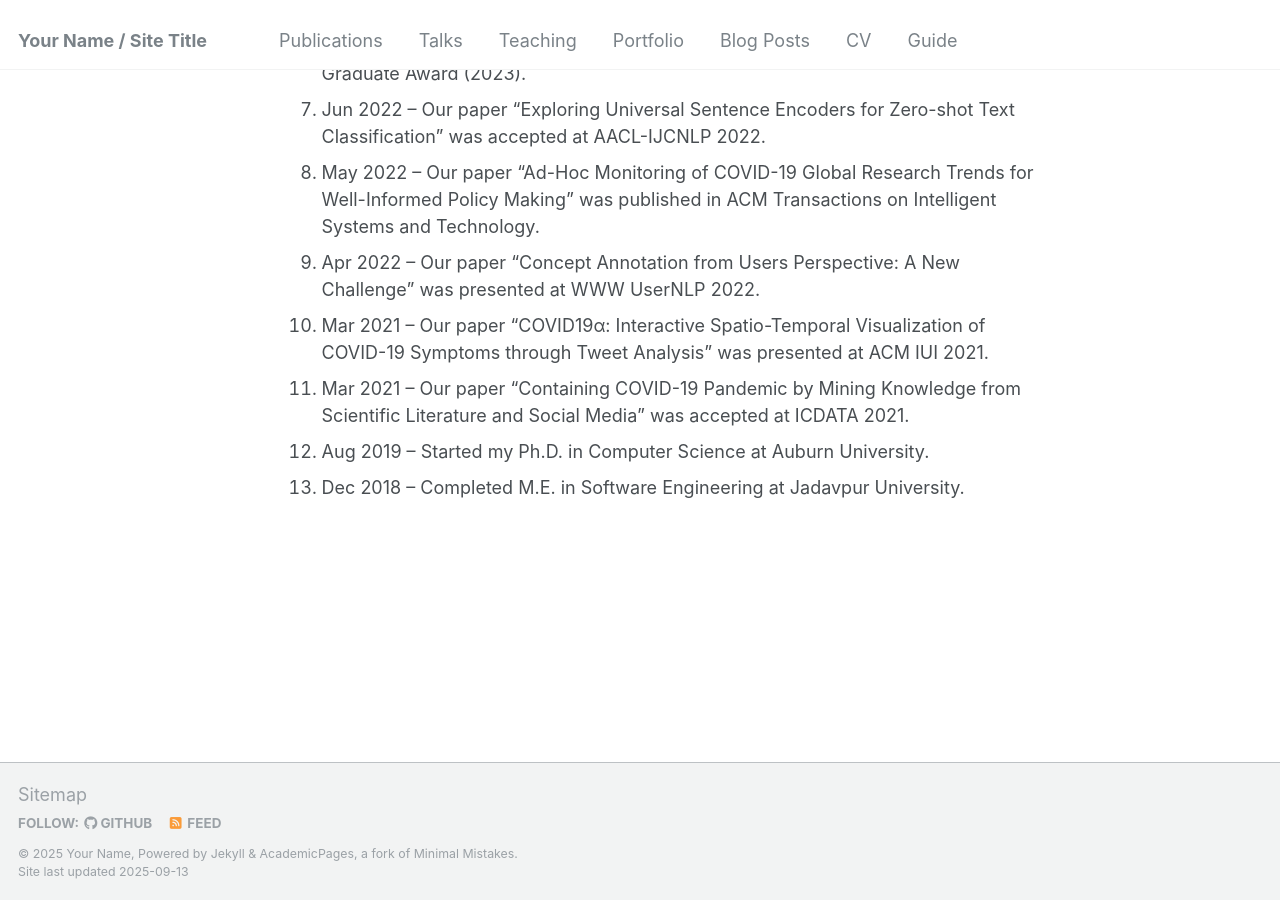
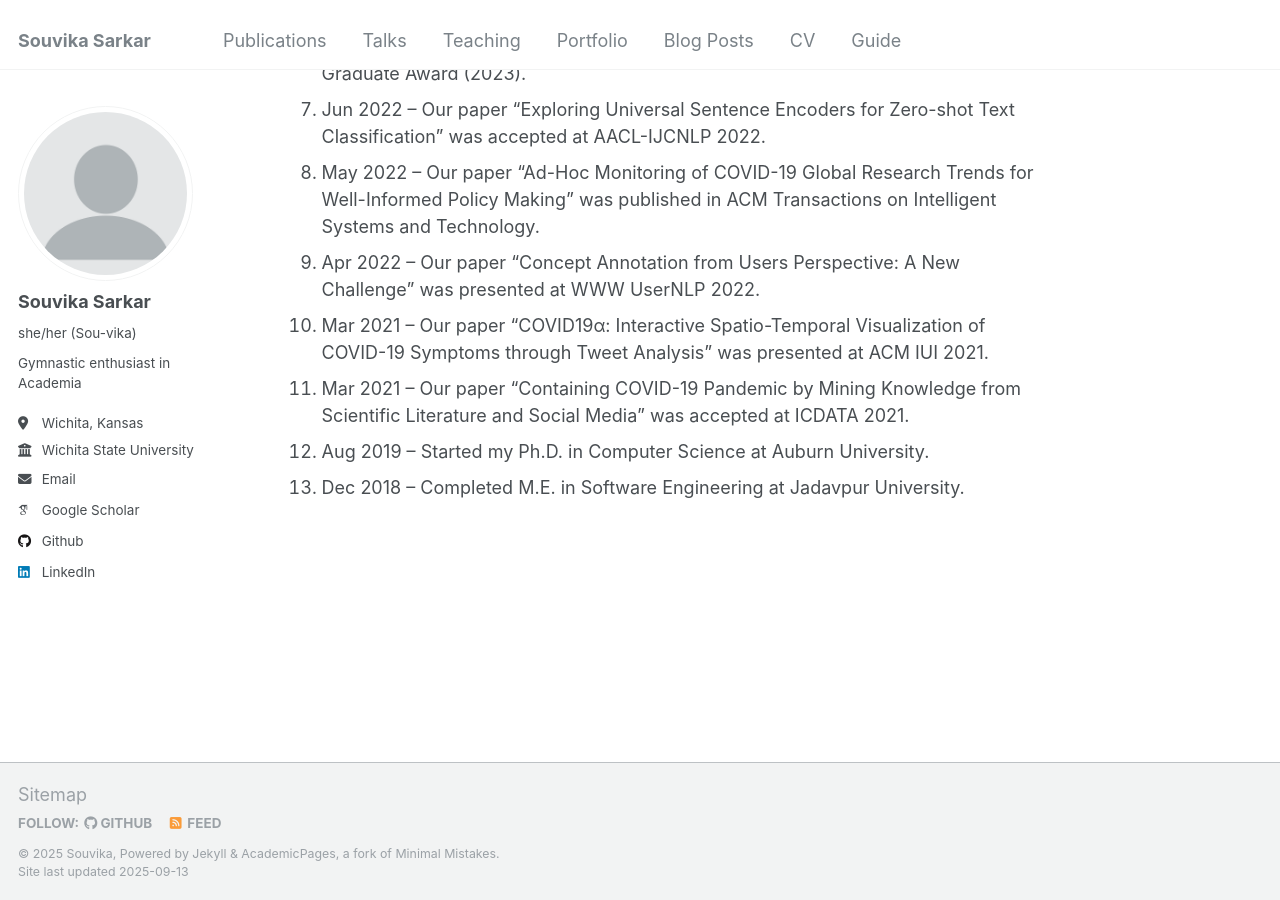
Before and after one commit to Souvika/souvika.github.io, a Jekyll site: the page built from _pages/about.md, in a window 1280 px wide and 900 px high, scrolled down 1161 px. Built offline with Jekyll 4.4.1, drawn with Linux system fonts in a browser that asks for light colours; some web fonts are replaced.

```diff
--- a/_config.yml
+++ b/_config.yml
@@ -8,13 +8,13 @@
 
 # Basic Site Settings
 locale                   : "en-US"
-title                    : "Your Name / Site Title"
+title                    : "Souvika Sarkar"
 title_separator          : "-"
-name                     : &name "Your Name"
-description              : &description "personal description"
-url                      : https://academicpages.github.io # the base hostname & protocol for your site e.g. "https://mmistakes.github.io"
+name                     : &name "Souvika"
+description              : &description "Assistant Professor"
+url                      : https://souvika.github.io
 baseurl                  : "" # the subpath of your site, e.g. "/blog"
-repository               : "academicpages/academicpages.github.io"
+repository               : "Souvika/souvika.github.io"
 
 # Site Author - The following control what appear as part of the author content on the side bar.
 #               If a field is blank the icon and link will not appear, otherwise it will be shown.
@@ -22,21 +22,21 @@ repository               : "academicpages/academicpages.github.io"
 author:
   # Biographic information
   avatar           : "profile.png"
-  name             : "Your Sidebar Name"
-  pronouns         : # example: "she/her"
-  bio              : "Short biography for the left-hand sidebar"
-  location         : "Earth"
-  employer         : "Red Brick University"
+  name             : "Souvika Sarkar"
+  pronouns         : "she/her (Sou-vika)"
+  bio              : "Gymnastic enthusiast in Academia"
+  location         : "Wichita, Kansas"
+  employer         : "Wichita State University"
   uri              : # URL
-  email            : "none@example.org"
+  email            : "souvikasarkar@gmail.com"
 
   # Academic websites
   arxiv            : # URL - Update with the correct link to your profile
-  googlescholar    : "https://scholar.google.com/citations?user=PS_CX0AAAAAJ"
+  googlescholar    : "https://scholar.google.com/citations?user=Q1a95-MAAAAJ&hl=en&oi=ao"
   impactstory      : # URL
-  orcid            : "http://orcid.org/yourorcidurl"
+  orcid            : #"http://orcid.org/yourorcidurl"
   semantic         : # URL
-  pubmed           : "https://www.ncbi.nlm.nih.gov/pubmed/?term=john+snow"
+  pubmed           : #"https://www.ncbi.nlm.nih.gov/pubmed/?term=john+snow"
   researchgate     : # URL
   scopus           : # URL
 
@@ -44,12 +44,12 @@ author:
   bitbucket        : # Username - Update with your username on the site
   codepen          : # Username
   dribbble         : # Username
-  github           : "academicpages"
+  github           : "https://github.com/Souvika"
   kaggle           : # Username
   stackoverflow    : # User number or user number and name (i.e., use "1" or "1/jeff-atwood")
 
   # Social media
-  bluesky          : "bsky.app" # Replace this with you Bluesky username
+  bluesky          : #"bsky.app" # Replace this with you Bluesky username
   facebook         : # Username
   flickr           : # Username
   foursquare       : # Username
@@ -58,7 +58,7 @@ author:
   keybase          : # Username
   instagram        : # Username
   lastfm           : # Username
-  linkedin         : # Username
+  linkedin         : "https://www.linkedin.com/in/souvika/"
   mastodon         : # URL
   medium           : # URL
   pinterest        : # Username
```
Also changed, not shown: _pages/about.md (+1 -1 lines).
